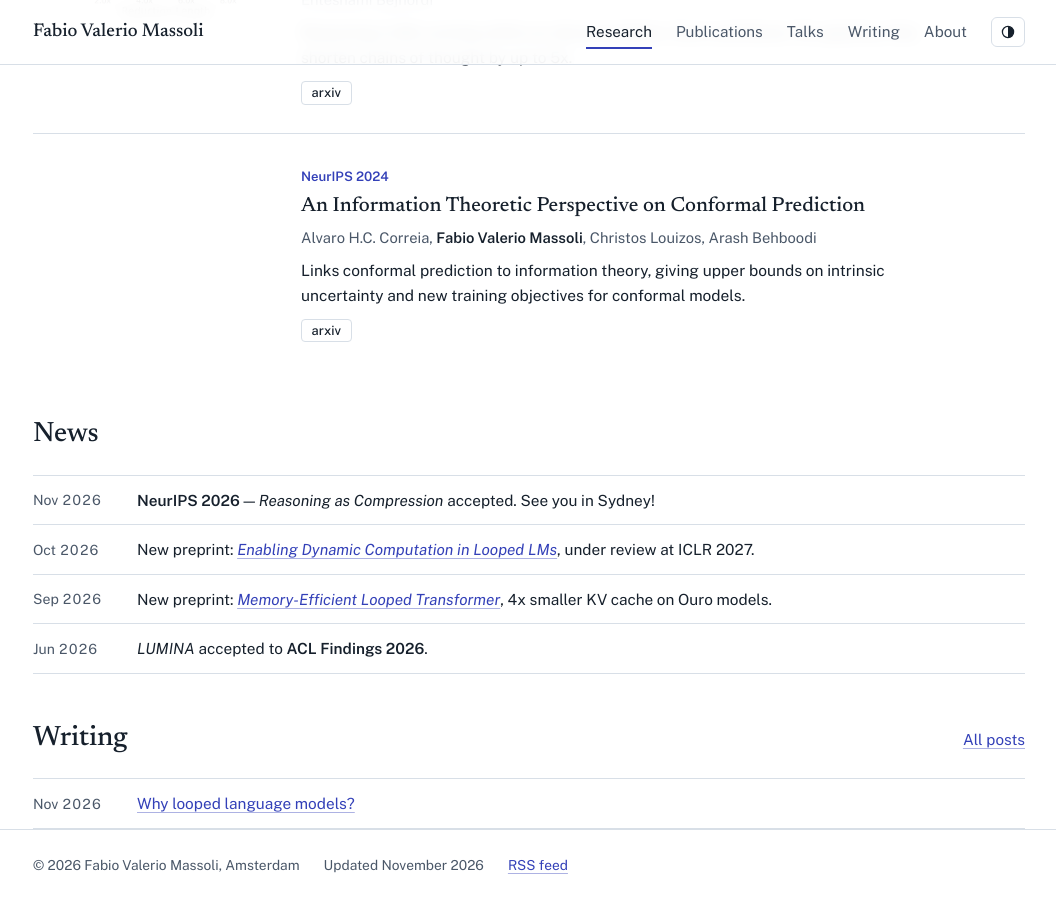
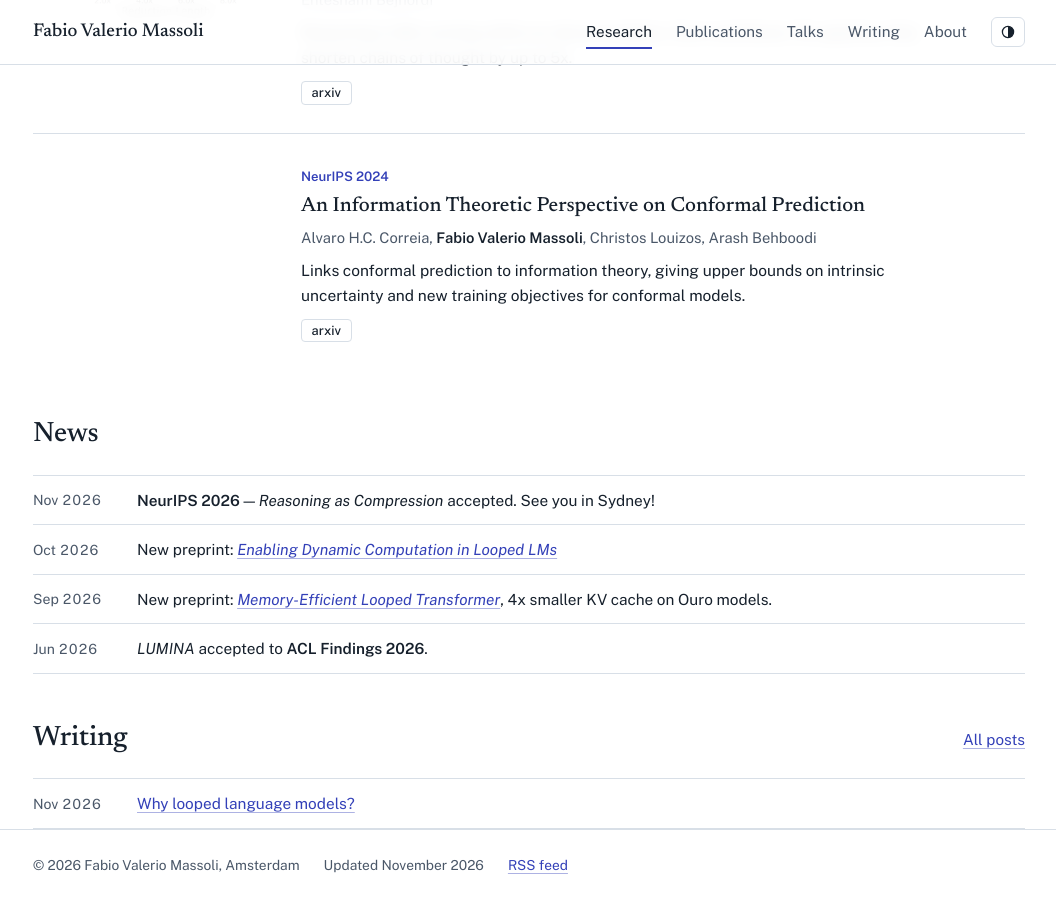
Before and after one commit to fvmassoli/fvmassoli.github.io, a Jekyll site: the page built from index.html, in a window 1280 px wide and 900 px high, scrolled down 2192 px. Shown: the whole window, without its empty margins (111-1167 px from the left). Built offline with Jekyll 4.4.1, drawn with Linux system fonts in a browser that asks for light colours.

Commit message:
Update news.yml

```diff
--- a/_data/news.yml
+++ b/_data/news.yml
@@ -2,7 +2,7 @@
 - date: 2026-11-01
   text: "**NeurIPS 2026** — *Reasoning as Compression* accepted. See you in Sydney!"
 - date: 2026-10-15
-  text: "New preprint: [*Enabling Dynamic Computation in Looped LMs*](https://arxiv.org/abs/2610.09013), under review at ICLR 2027."
+  text: "New preprint: [*Enabling Dynamic Computation in Looped LMs*](https://arxiv.org/abs/2610.09013)"
 - date: 2026-09-20
   text: "New preprint: [*Memory-Efficient Looped Transformer*](https://arxiv.org/abs/2605.07721), 4x smaller KV cache on Ouro models."
 - date: 2026-06-01
```
